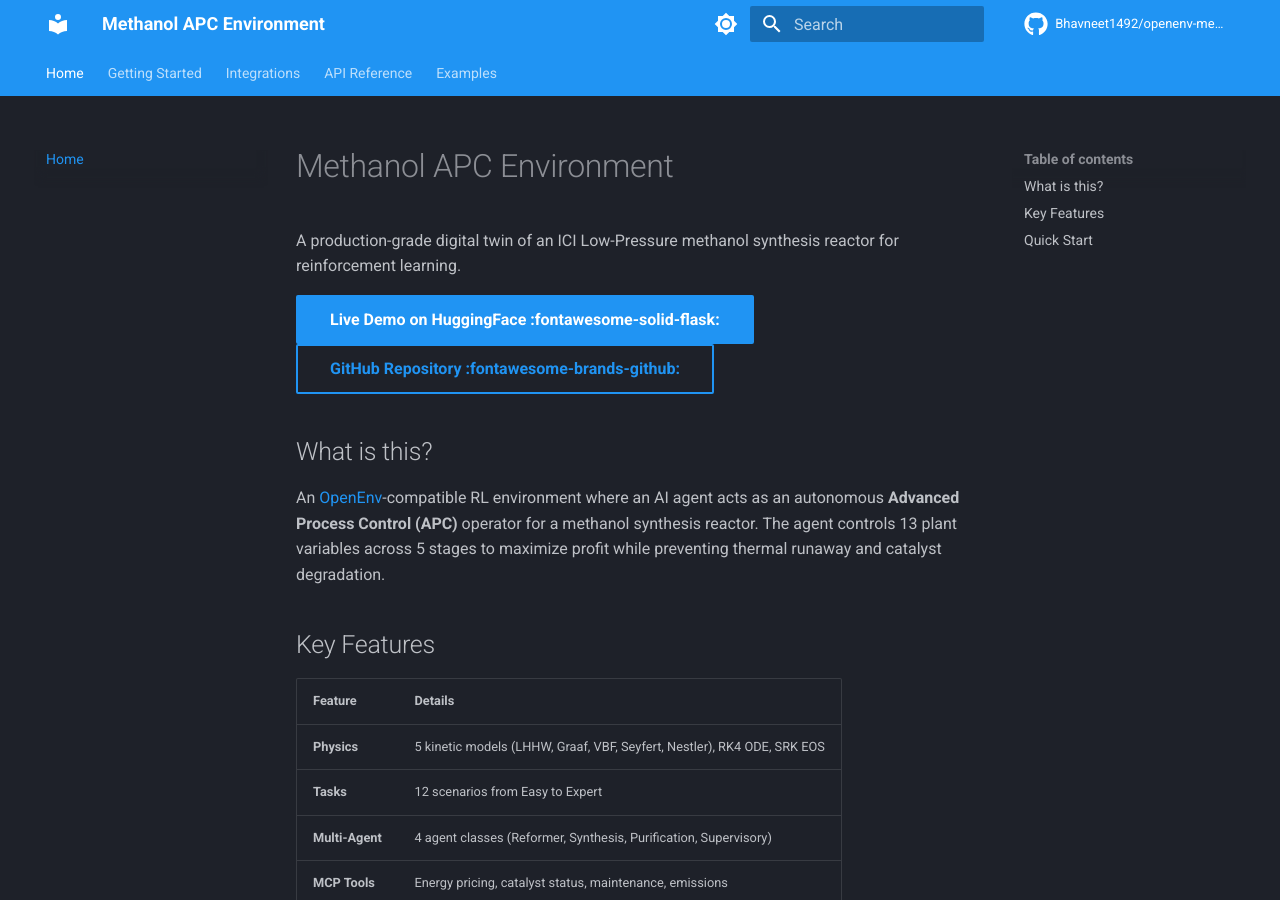
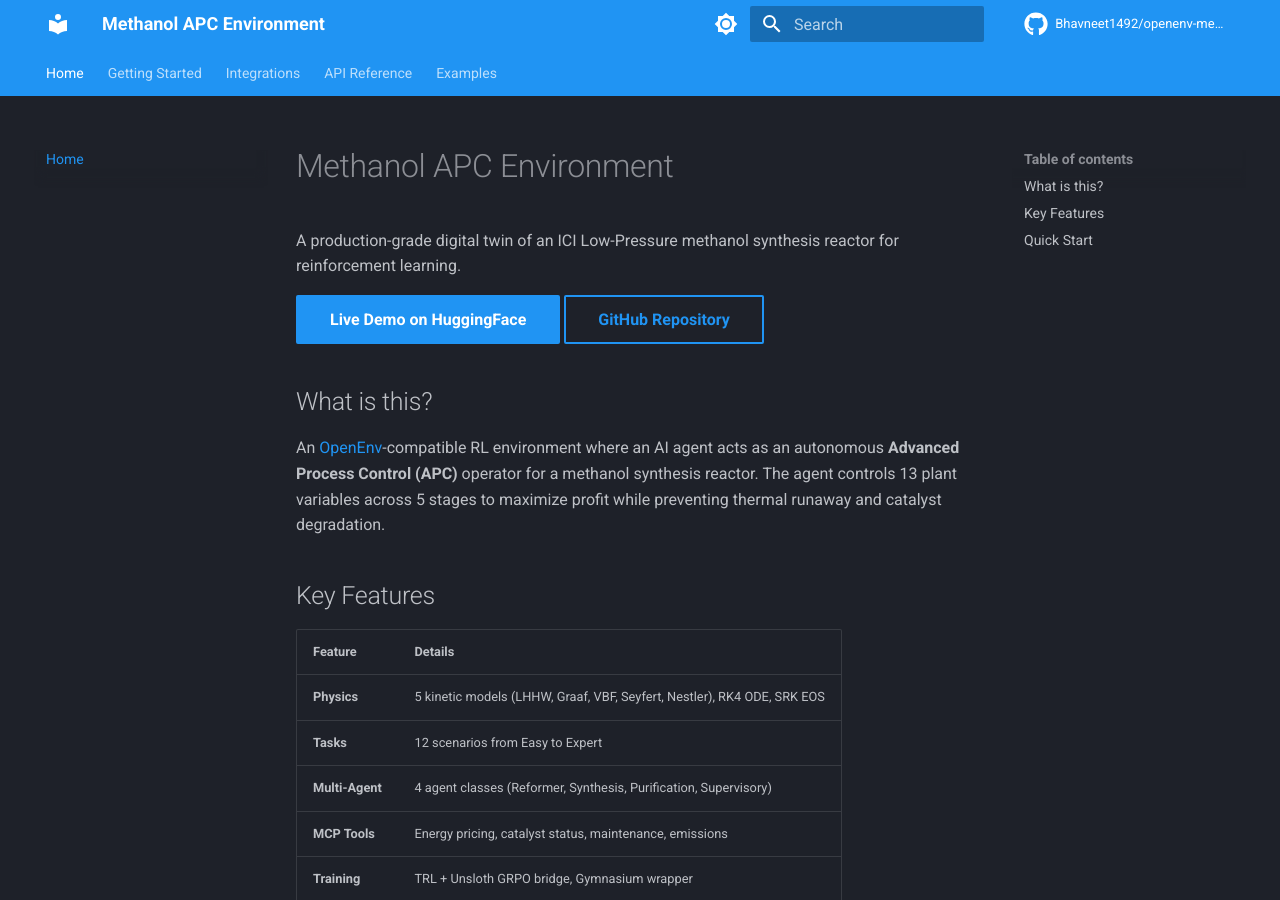
Before and after one commit to Bhavneet1492/openenv-methanol-apc, an MkDocs documentation site: the page built from docs/index.md, in a window 1280 px wide and 900 px high. Built offline with MkDocs 1.6.1 and Material for MkDocs 9.7.7, drawn with Linux system fonts in a browser that asks for light colours; comment, search, counter and statistics services are not loaded.

Commit message:
fix: trigger docs rebuild, remove fontawesome icons (not installed)

```diff
--- a/docs/index.md
+++ b/docs/index.md
@@ -2,8 +2,8 @@
 
 A production-grade digital twin of an ICI Low-Pressure methanol synthesis reactor for reinforcement learning.
 
-[Live Demo on HuggingFace :fontawesome-solid-flask:](https://huggingface.co/spaces/glitchfilter/methanol-apc-env){ .md-button .md-button--primary }
-[GitHub Repository :fontawesome-brands-github:](https://github.com/Bhavneet1492/openenv-methanol-apc){ .md-button }
+[Live Demo on HuggingFace](https://huggingface.co/spaces/glitchfilter/methanol-apc-env){ .md-button .md-button--primary }
+[GitHub Repository](https://github.com/Bhavneet1492/openenv-methanol-apc){ .md-button }
 
 ## What is this?
 
```
